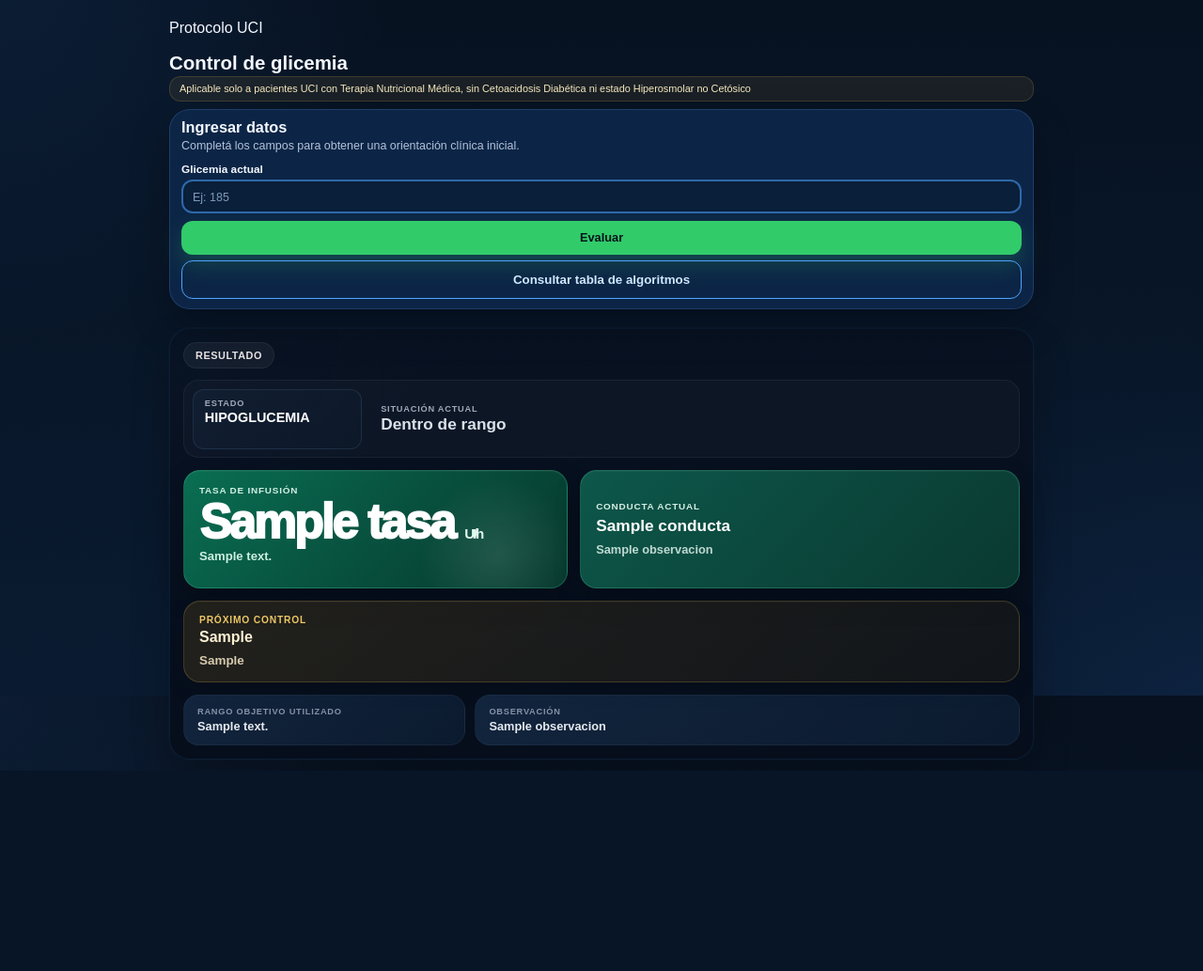
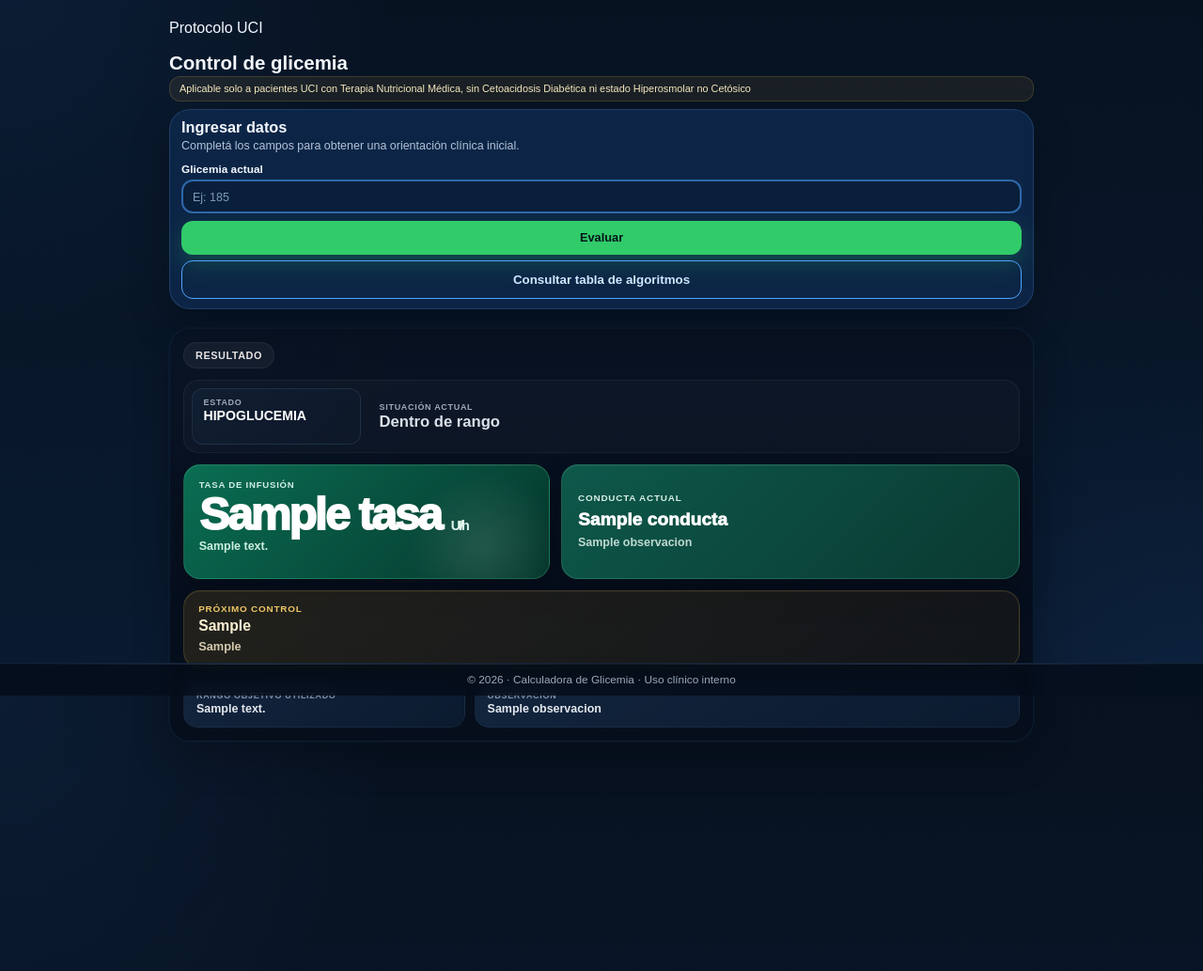
Before and after one commit to bereail/Glicemia-Calculadora, a Django app: template glicemia/calculadora/templates/calculadora/control_glicemia.html in a window 1280 px wide. Shown: the part 60-1093 px from the top of the page at 94% size. Before the commit the page ends 877 px from the top, so only its background shows below. Run offline with Django 5.2, Linux system fonts and the light colour scheme; tables that the repository leaves empty hold one stand-in row (values such as "Sample post"); the template is opened without the code that fills it: values that come from a table or form of the project are taken from there, most other values are stand-ins (such as "Sample title", 1, 10 or a date in 2020).

Commit message:
style footer

```diff
--- a/glicemia/calculadora/static/calculadora/css/base.css
+++ b/glicemia/calculadora/static/calculadora/css/base.css
@@ -25,16 +25,19 @@ body {
 }
 
 main {
-  flex: 1;
-  min-height: 0;
-  display: flex;
-  flex-direction: column;
+  flex: 1 0 auto;
+  display: block;
+  min-height: auto;
   overflow: visible;
 }
 
 header,
 footer {
   flex-shrink: 0;
+}
+
+.layout {
+  padding-bottom: 56px;
 }
 
 img,
--- a/glicemia/calculadora/static/calculadora/css/control_glicemia.css
+++ b/glicemia/calculadora/static/calculadora/css/control_glicemia.css
@@ -74,10 +74,9 @@ body {
    ESTRUCTURA
    ========================================================= */
 .app-shell {
-  min-height: 100%;
   display: flex;
   flex-direction: column;
-  padding: 6px 12px 12px;
+  padding: 6px 12px 32px;
 }
 
 .layout {
@@ -841,3 +840,7 @@ input[type="number"]:focus,
     font-size: 0.84rem;
   }
 }
+
+.layout {
+  padding-bottom: 140px !important;
+}
--- a/glicemia/calculadora/static/calculadora/css/resultado_base.css
+++ b/glicemia/calculadora/static/calculadora/css/resultado_base.css
@@ -55,7 +57,7 @@
   display: grid;
   grid-template-columns: 180px 1fr;
   gap: 10px;
-  padding: 0.55rem;
+  padding: 0.5rem;
   border-radius: 16px;
   background: rgba(255, 255, 255, 0.025);
   border: 1px solid rgba(255, 255, 255, 0.05);
@@ -64,15 +66,15 @@
 .hipo-header__estado,
 .hiper-header__estado,
 .rango-header__estado {
-  padding: 0.6rem 0.75rem;
+  padding: 0.58rem 0.72rem;
   border-radius: 12px;
 }
 
 .hipo-header__label,
 .hiper-header__label,
 .rango-header__label {
-  margin-bottom: 0.15rem;
-  font-size: 0.58rem;
+  margin-bottom: 0.14rem;
+  font-size: 0.56rem;
   font-weight: 800;
   text-transform: uppercase;
   letter-spacing: 0.08em;
@@ -82,7 +84,7 @@
 .hipo-header__estado-value,
 .hiper-header__estado-value,
 .rango-header__estado-value {
-  font-size: 0.9rem;
+  font-size: 0.88rem;
   line-height: 1.02;
   font-weight: 900;
   text-transform: uppercase;
@@ -95,22 +97,22 @@
   display: flex;
   flex-direction: column;
   justify-content: center;
-  min-height: 64px;
-  padding: 0.1rem 0.65rem;
+  min-height: 60px;
+  padding: 0.08rem 0.6rem;
 }
 
 .hipo-header__title,
 .hiper-header__title,
 .rango-header__title {
   margin: 0;
-  font-size: clamp(0.98rem, 1.35vw, 1.16rem);
-  line-height: 1.08;
+  font-size: clamp(0.96rem, 1.3vw, 1.12rem);
+  line-height: 1.06;
   font-weight: 900;
   color: rgba(241, 247, 255, 0.9);
 }
 
 /* =========================================================
-   3) HERO / CARD PRINCIPAL BASE
+   3) TARJETAS PRINCIPALES BASE
    ========================================================= */
 .hipo-hero,
 .hiper-hero,
@@ -168,7 +171,7 @@
 .hipo-control,
 .hiper-control,
 .rango-control {
-  padding: 0.9rem 1rem;
+  padding: 0.85rem 0.95rem;
   border-radius: 18px;
   background: linear-gradient(
     135deg,
@@ -184,8 +187,8 @@
 .hipo-control__label,
 .hiper-control__label,
 .rango-control__label {
-  margin-bottom: 0.22rem;
-  font-size: 0.64rem;
+  margin-bottom: 0.2rem;
+  font-size: 0.62rem;
   font-weight: 900;
   text-transform: uppercase;
   letter-spacing: 0.08em;
@@ -195,8 +198,8 @@
 .hipo-control__value,
 .hiper-control__value,
 .rango-control__value {
-  font-size: 1rem;
-  line-height: 1.16;
+  font-size: 0.98rem;
+  line-height: 1.14;
   font-weight: 900;
   color: rgba(255, 244, 213, 0.98);
 }
@@ -204,9 +207,9 @@
 .hipo-control__comment,
 .hiper-control__comment,
 .rango-control__comment {
-  margin-top: 0.38rem;
-  font-size: 0.84rem;
-  line-height: 1.3;
+  margin-top: 0.34rem;
+  font-size: 0.8rem;
+  line-height: 1.26;
   font-weight: 700;
   color: rgba(255, 240, 206, 0.82);
 }
@@ -219,14 +222,14 @@
 .rango-grid {
   display: grid;
   grid-template-columns: minmax(220px, 300px) 1fr;
-  gap: 0.65rem;
+  gap: 0.6rem;
 }
 
 .hipo-footer-card,
 .hiper-footer-card,
 .rango-box {
-  padding: 12px 14px;
-  border-radius: 16px;
+  padding: 11px 13px;
+  border-radius: 15px;
   background: linear-gradient(135deg, rgba(30, 60, 95, 0.5), rgba(20, 45, 75, 0.4));
   border: 1px solid rgba(255, 255, 255, 0.04);
 }
@@ -234,8 +237,8 @@
 .hipo-footer-card__label,
 .hiper-footer-card__label,
 .rango-box__label {
-  margin-bottom: 0.15rem;
-  font-size: 0.58rem;
+  margin-bottom: 0.14rem;
+  font-size: 0.56rem;
   font-weight: 800;
   text-transform: uppercase;
   letter-spacing: 0.08em;
@@ -246,8 +249,8 @@
 .hiper-footer-card__text,
 .rango-box__text {
   margin: 0;
-  font-size: 0.8rem;
-  line-height: 1.24;
+  font-size: 0.78rem;
+  line-height: 1.22;
   font-weight: 700;
   color: rgba(247, 251, 255, 0.92);
 }
@@ -513,7 +533,7 @@
    ========================================================= */
 .rango-layout--infusion {
   display: grid;
-  gap: 0.8rem;
+  gap: 0.75rem;
   grid-template-columns: 1fr;
   grid-template-areas:
     "header"
@@ -529,14 +549,14 @@
 
 .rango-fila-principal {
   display: grid;
-  grid-template-columns: minmax(250px, 1.05fr) minmax(250px, 1.2fr);
-  gap: 0.8rem;
+  grid-template-columns: minmax(250px, 1fr) minmax(280px, 1.25fr);
+  gap: 0.75rem;
   align-items: stretch;
 }
 
 .rango-tasa-principal {
-  min-height: 126px;
-  padding: 0.95rem 1rem 0.9rem;
+  min-height: 122px;
+  padding: 0.92rem 0.98rem 0.88rem;
   background:
     radial-gradient(circle at 82% 72%, rgba(255,255,255,0.11), transparent 24%),
     linear-gradient(135deg, rgba(10, 112, 84, 0.98) 0%, rgba(8, 82, 64, 0.98) 52%, rgba(6, 56, 45, 1) 100%);
@@ -544,8 +564,8 @@
 }
 
 .rango-tasa-principal__label {
-  margin-bottom: 0.3rem;
-  font-size: 0.62rem;
+  margin-bottom: 0.28rem;
+  font-size: 0.6rem;
   font-weight: 900;
   text-transform: uppercase;
   letter-spacing: 0.08em;
@@ -553,8 +573,8 @@
 }
 
 .rango-tasa-principal__valor {
-  margin-bottom: 0.28rem;
-  font-size: clamp(2.3rem, 4vw, 3.5rem);
+  margin-bottom: 0.24rem;
+  font-size: clamp(2.15rem, 3.8vw, 3.2rem);
   line-height: 0.92;
   font-weight: 950;
   color: #ffffff;
@@ -562,35 +582,38 @@
 }
 
 .rango-tasa-principal__valor span {
-  font-size: 0.95rem;
+  font-size: 0.9rem;
   font-weight: 800;
   color: rgba(234, 255, 246, 0.95);
 }
 
 .rango-tasa-principal__meta {
-  font-size: 0.82rem;
-  line-height: 1.24;
+  font-size: 0.78rem;
+  line-height: 1.22;
   font-weight: 700;
   color: rgba(226, 255, 241, 0.9);
 }
 
 .rango-conducta-lateral {
-  min-height: 126px;
-  padding: 0.92rem 1rem;
-  background: linear-gradient(135deg, rgba(14, 90, 76, 0.97) 0%, rgba(10, 58, 50, 0.98) 100%);
+  min-height: 122px;
+  padding: 1rem 1.05rem;
+  background: linear-gradient(135deg, rgba(14, 90, 76, 0.98) 0%, rgba(10, 58, 50, 0.99) 100%);
   border: 1px solid rgba(108, 240, 178, 0.18);
   display: flex;
   flex-direction: column;
   justify-content: center;
+  box-shadow:
+    0 16px 34px rgba(0, 0, 0, 0.24),
+    inset 0 1px 0 rgba(255,255,255,0.05);
 }
 
 .rango-conducta-lateral--alerta {
-  background: linear-gradient(135deg, rgba(150, 112, 24, 0.97) 0%, rgba(102, 73, 16, 0.98) 100%);
+  background: linear-gradient(135deg, rgba(150, 112, 24, 0.98) 0%, rgba(102, 73, 16, 0.99) 100%);
   border: 1px solid rgba(255, 214, 107, 0.18);
 }
 
 .rango-conducta-lateral__label {
-  margin-bottom: 0.38rem;
+  margin-bottom: 0.4rem;
   font-size: 0.62rem;
   font-weight: 900;
   text-transform: uppercase;
@@ -599,16 +622,16 @@
 }
 
 .rango-conducta-lateral__text {
-  font-size: clamp(0.98rem, 1.35vw, 1.14rem);
+  font-size: clamp(1.06rem, 1.5vw, 1.24rem);
   line-height: 1.12;
-  font-weight: 900;
+  font-weight: 950;
   color: #ffffff;
 }
 
 .rango-conducta-lateral__subtext {
-  margin-top: 0.45rem;
-  font-size: 0.8rem;
-  line-height: 1.25;
+  margin-top: 0.42rem;
+  font-size: 0.78rem;
+  line-height: 1.22;
   font-weight: 700;
   color: rgba(230, 248, 241, 0.82);
 }
@@ -763,16 +786,16 @@
 }
 
 .rango-alerta-card__value {
-  font-size: clamp(0.98rem, 1.3vw, 1.12rem);
+  font-size: clamp(0.96rem, 1.25vw, 1.1rem);
   line-height: 1.12;
-  font-weight: 900;
+  font-weight: 950;
   color: #fff8e8;
 }
 
 .rango-alerta-card__text {
-  margin-top: 0.4rem;
-  font-size: 0.8rem;
-  line-height: 1.24;
+  margin-top: 0.36rem;
+  font-size: 0.78rem;
+  line-height: 1.22;
   font-weight: 700;
   color: rgba(255, 245, 220, 0.82);
 }
@@ -800,7 +823,7 @@
   .hipo-hero__content,
   .hiper-hero__content,
   .rango-hero__content {
-    font-size: 1.2rem;
+    font-size: 1.18rem;
     line-height: 1.14;
   }
 }
@@ -838,18 +861,38 @@
 
   .hiper-tasa-principal__valor,
   .rango-tasa-principal__valor {
-    font-size: 2rem;
+    font-size: 1.95rem;
   }
 
   .hiper-conducta-lateral__text,
   .rango-conducta-lateral__text,
   .rango-resumen-principal__text {
-    font-size: 0.98rem;
+    font-size: 0.96rem;
   }
 
   .hipo-control__value,
   .hiper-control__value,
   .rango-control__value {
-    font-size: 0.94rem;
+    font-size: 0.92rem;
+  }
+
+  .resultado-base--hipo .hipo-hero__content {
+    font-size: 1.14rem;
   }
 }
+
+.resultado-base {
+  margin-bottom: 72px !important;
+}
+
+.panel-result {
+  margin-bottom: 32px !important;
+  overflow: hidden;
+}
+
+.hiper-layout,
+.hiper-layout--sostenida,
+.rango-layout--infusion,
+.rango-layout--simple {
+  overflow: visible;
+}
--- a/glicemia/calculadora/static/calculadora/css/styles.css
+++ b/glicemia/calculadora/static/calculadora/css/styles.css
@@ -85,6 +85,9 @@ main {
   display: none !important;
 }
 
+.layout {
+  padding-bottom: 90px !important;
+}
 /* =========================================================
    CONTENEDOR
    ========================================================= */
@@ -204,13 +207,11 @@ main {
 
 .footer {
   flex-shrink: 0;
-  margin-top: auto;
   position: relative;
   border-top: 1px solid rgba(122, 178, 255, 0.12);
   background: rgba(4, 12, 24, 0.78);
   backdrop-filter: blur(8px);
 }
-
 .footer::before {
   content: "";
   position: absolute;
--- a/glicemia/calculadora/templates/calculadora/base.html
+++ b/glicemia/calculadora/templates/calculadora/base.html
@@ -7,32 +7,13 @@
 
   <title>{% block title %}Control Glicemia{% endblock %}</title>
 
-  <!-- =========================
-       CSS GLOBAL (BASE)
-  ========================== -->
-  <link rel="stylesheet" href="{% static 'calculadora/css/base.css' %}?v=1">
-  <link rel="stylesheet" href="{% static 'calculadora/css/styles.css' %}?v=1">
-
-  <!-- =========================
-       CSS DE PANTALLA
-  ========================== -->
-  <link rel="stylesheet" href="{% static 'calculadora/css/control_glicemia.css' %}?v=1">
-
-  <!-- =========================
-       CSS DE RESULTADOS (ORDEN IMPORTA)
-       Más específico abajo
-  ========================== -->
-  <link rel="stylesheet" href="{% static 'calculadora/css/resultado_base.css' %}?v=20260411-2">
-
+  <link rel="stylesheet" href="{% static 'calculadora/css/base.css' %}?v=20">
+  <link rel="stylesheet" href="{% static 'calculadora/css/styles.css' %}?v=20">
 
   {% block extra_css %}{% endblock %}
 </head>
 
 <body>
-
-  <!-- =========================
-       HEADER
-  ========================== -->
   <header class="topbar">
     <div class="container topbar__inner">
       <h1 class="logo">Glicemia</h1>
@@ -44,25 +25,17 @@
     </div>
   </header>
 
-  <!-- =========================
-       CONTENIDO
-  ========================== -->
   <main>
     {% block content %}
     {% endblock %}
   </main>
 
-  <!-- =========================
-       FOOTER
-  ========================== -->
+  <footer class="footer">
+    <div class="container">
+      <p>© {% now "Y" %} · Calculadora de Glicemia · Uso clínico interno</p>
+    </div>
+  </footer>
 
-
-  <!-- =========================
-       JS
-  ========================== -->
-  {% block extra_js %}
-    <script src="{% static 'calculadora/js/control_glicemia.js' %}?v=3"></script>
-  {% endblock %}
-
+  {% block extra_js %}{% endblock %}
 </body>
 </html>
--- a/glicemia/calculadora/templates/calculadora/control_glicemia.html
+++ b/glicemia/calculadora/templates/calculadora/control_glicemia.html
@@ -4,6 +4,7 @@
 {% block title %}Control de glicemia{% endblock %}
 
 {% block content %}
+<div class="home-page">
   <div class="app-shell">
     <div class="layout">
 
@@ -73,13 +74,13 @@
                   Anterior (1)
                 </span>
 
-              <span id="arrow-anterior-previa" class="glicemia-secuencia__arrow">→</span>
+                <span class="glicemia-secuencia__arrow">→</span>
 
                 <span id="step-previa" class="glicemia-secuencia__step">
                   Previa (2)
                 </span>
 
-              <span id="arrow-previa-actual" class="glicemia-secuencia__arrow">→</span>
+                <span class="glicemia-secuencia__arrow">→</span>
 
                 <span id="step-actual" class="glicemia-secuencia__step glicemia-secuencia__step--active">
                   Actual (3)
@@ -131,14 +132,15 @@
 
     </div>
   </div>
+</div>
 {% endblock %}
 
 {% block extra_css %}
-  <link rel="stylesheet" href="{% static 'calculadora/css/control_glicemia.css' %}?v=2">
-  <link rel="stylesheet" href="{% static 'calculadora/css/resultado_base.css' %}?v=2">
-  <link rel="stylesheet" href="{% static 'calculadora/css/tabla_algoritmo.css' %}?v=2">
+  <link rel="stylesheet" href="{% static 'calculadora/css/control_glicemia.css' %}?v=20">
+  <link rel="stylesheet" href="{% static 'calculadora/css/resultado_base.css' %}?v=20">
+  <link rel="stylesheet" href="{% static 'calculadora/css/tabla_algoritmo.css' %}?v=20">
 {% endblock %}
 
 {% block extra_js %}
-  <script src="{% static 'calculadora/js/control_glicemia.js' %}?v=4"></script>
+  <script src="{% static 'calculadora/js/control_glicemia.js' %}?v=20"></script>
 {% endblock %}
```
Also changed, not shown: other parts of glicemia/calculadora/static/calculadora/css/resultado_base.css (+76 -56 lines), glicemia/calculadora/static/calculadora/css/home.css (+45 -62 lines). Lines whose indentation alone changed are shown as unchanged.
